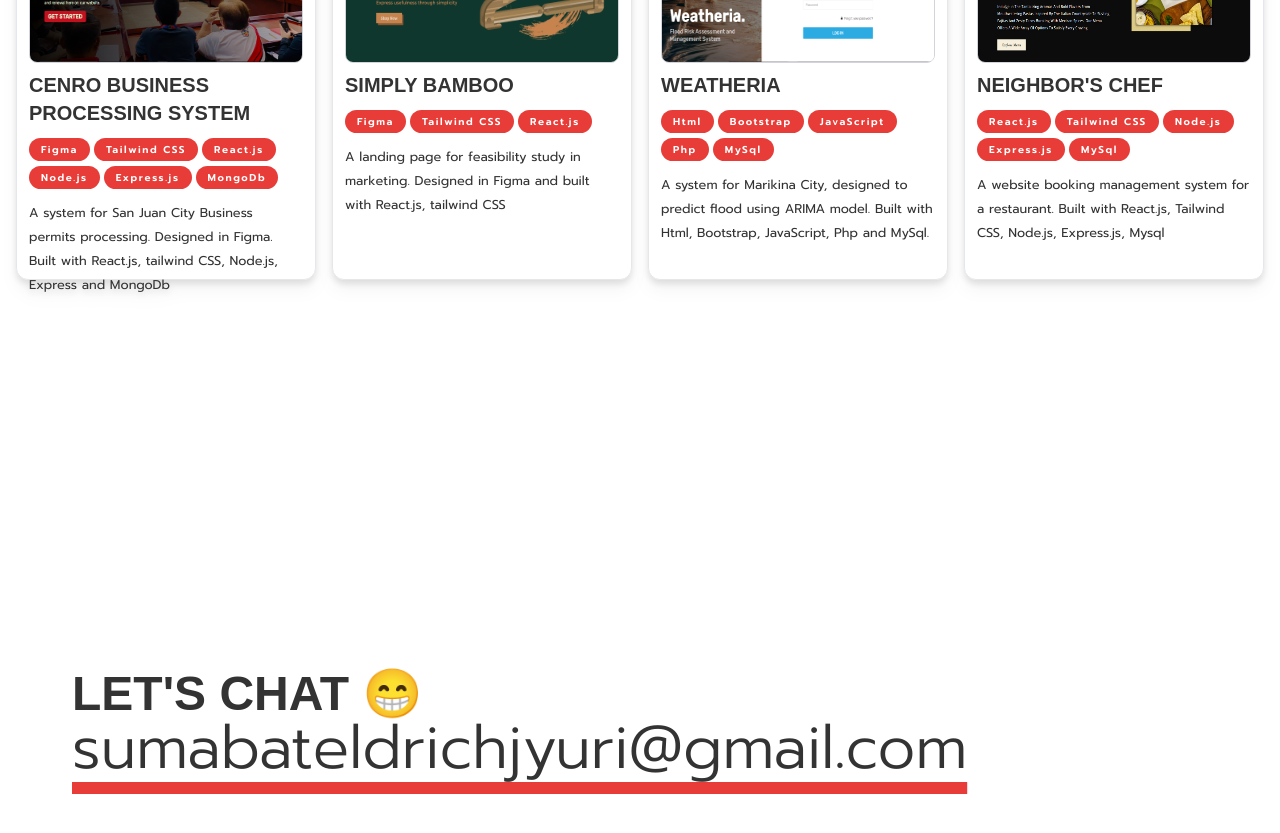
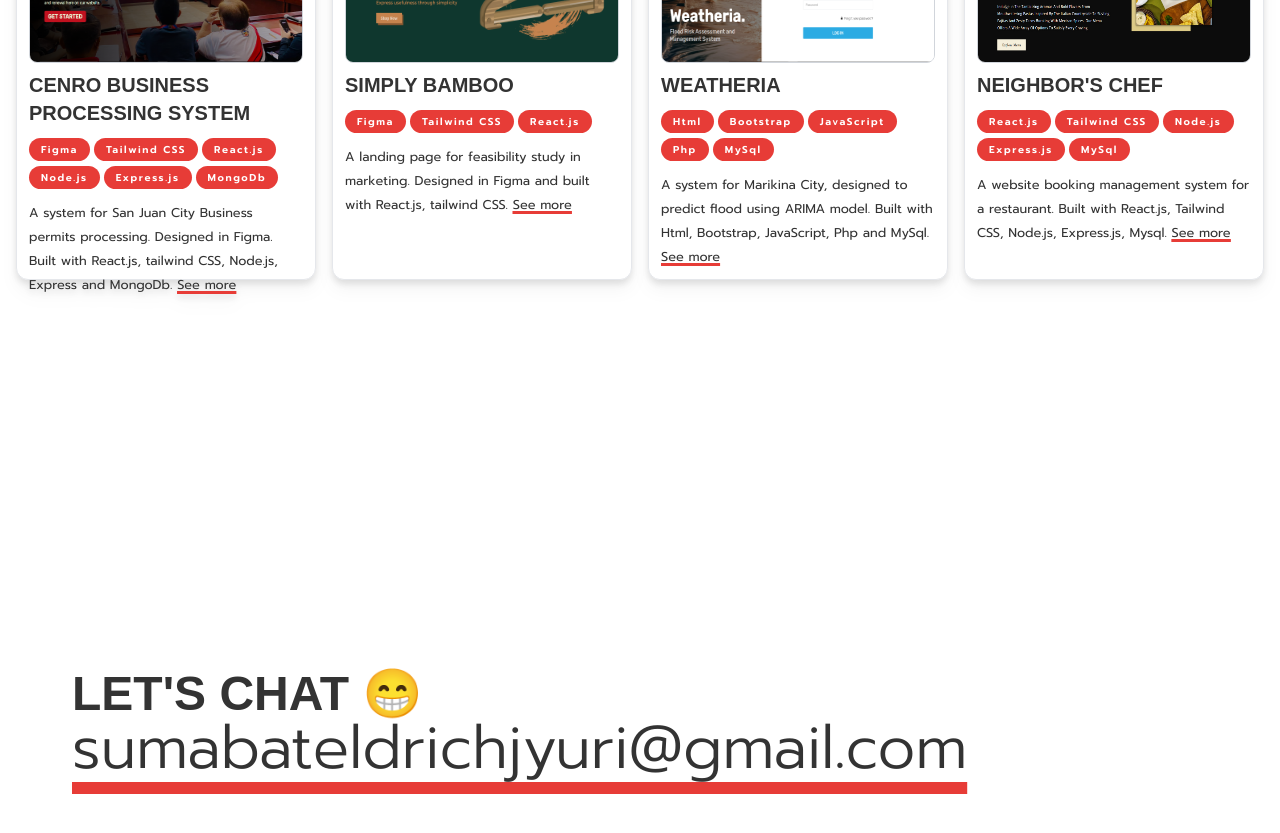
Before and after one commit to Eldrich-Yurii/my-portfolio, a React (Vite) app: page / in a window 1280 px wide. Shown: the part 2880-3713 px from the top of the page. Built offline with nearby package versions, Linux system fonts and the light colour scheme; a web font is replaced by a local one.

Commit message:
added routes

```diff
--- a/src/App.jsx
+++ b/src/App.jsx
@@ -1,11 +1,12 @@
 import './App.css'
 import Landing from './pages/landingPage/LandingPage'
+import AppRoutes from './routes/AppRoutes'
 
 function App() {
 
   return (
     <>
-      <Landing />
+      <AppRoutes />
     </>
   )
 }
--- a/src/components/cards/ProjectCards.jsx
+++ b/src/components/cards/ProjectCards.jsx
@@ -4,6 +4,7 @@ import proj1 from "../../assets/cenro.png";
 import proj2 from "../../assets/Simply_bamboo.png";
 import proj3 from "../../assets/weatheria-fms.png";
 import proj4 from "../../assets/neighbors-chef.png";
+import { Link } from "react-router";
 
 export default function ProjectCards() {
   const projects = [
@@ -11,9 +12,9 @@ export default function ProjectCards() {
       id: 1,
       name: "cenro business processing system",
       description:
-        "A system for San Juan City Business permits processing. Designed in Figma. Built with React.js, tailwind CSS, Node.js, Express and MongoDb",
+        "A system for San Juan City Business permits processing. Designed in Figma. Built with React.js, tailwind CSS, Node.js, Express and MongoDb.",
       image: proj1,
-      link: "",
+      link: <Link to="/cenro">See more</Link>,
       alt: "cenro business processing system",
       badges: [
         "Figma",
@@ -28,9 +29,9 @@ export default function ProjectCards() {
       id: 2,
       name: "simply bamboo",
       description:
-        "A landing page for feasibility study in marketing. Designed in Figma and built with React.js, tailwind CSS",
+        "A landing page for feasibility study in marketing. Designed in Figma and built with React.js, tailwind CSS.",
       image: proj2,
-      link: "",
+      link: <Link to="/simply-bamboo">See more</Link>,
       alt: "simply bamboo",
       badges: ["Figma", "Tailwind CSS", "React.js"],
     },
@@ -40,7 +41,7 @@ export default function ProjectCards() {
       description:
         "A system for Marikina City, designed to predict flood using ARIMA model. Built with Html, Bootstrap, JavaScript, Php and MySql.",
       image: proj3,
-      link: "",
+      link: <Link to="/weatheria">See more</Link>,
       alt: "weatheria",
       badges: ["Html", "Bootstrap", "JavaScript", "Php", "MySql"],
     },
@@ -48,9 +49,9 @@ export default function ProjectCards() {
       id: 4,
       name: "neighbor's chef",
       description:
-        "A website booking management system for a restaurant. Built with React.js, Tailwind CSS, Node.js, Express.js, Mysql",
+        "A website booking management system for a restaurant. Built with React.js, Tailwind CSS, Node.js, Express.js, Mysql.",
       image: proj4,
-      link: "",
+      link: <Link to="/neighbors-chef">See more</Link>,
       alt: "neighbor's chef",
       badges: ["React.js", "Tailwind CSS", "Node.js", "Express.js", "MySql"],
     },
@@ -65,6 +66,7 @@ export default function ProjectCards() {
             imageSrc={project.image}
             title={project.name}
             description={project.description}
+            projectLink={project.link}
             badge={project.badges?.map((badge, index) => {
               return (
                 <div key={index} className="inline-block pr-1 pb-1">
@@ -75,7 +77,7 @@ export default function ProjectCards() {
               );
             })}
             altText={project.alt}
-            captionText="See more"
+            captionText="Click - See more"
             containerHeight="24rem"
             containerWidth="300px"
             rotateAmplitude={10}
--- a/src/components/cards/TiltCard.jsx
+++ b/src/components/cards/TiltCard.jsx
@@ -11,6 +11,7 @@ export default function TiltedCard({
   imageSrc,
   title,
   description,
+  projectLink,
   badge,
   altText = "Tilted card image",
   captionText = "",
@@ -123,7 +124,7 @@ export default function TiltedCard({
         <div>
           <div className="h-24">
             <small className="font-prompt-regular leading-[150%] py-2">
-              {description}
+              {description}{" "}<span className="underline decoration-[20%] decoration-[#e73c37] hover:text-red-800">{projectLink}</span>
             </small>
           </div>
         </div>
--- /dev/null
+++ b/src/pages/projects/cenro/Cenro.jsx
@@ -0,0 +1,9 @@
+import React from 'react'
+
+export default function Cenro() {
+  return (
+    <div>
+      Cenro project page
+    </div>
+  )
+}
--- /dev/null
+++ b/src/pages/projects/neighborsChef/neighborsChef.jsx
@@ -0,0 +1,9 @@
+import React from 'react'
+
+export default function NeighborsChef() {
+  return (
+    <div>
+      NeighborsChef project page
+    </div>
+  )
+}
--- /dev/null
+++ b/src/pages/projects/simplyBamboo/SimplyBamboo.jsx
@@ -0,0 +1,9 @@
+import React from 'react'
+
+export default function SimplyBamboo() {
+  return (
+    <div>
+      SimplyBamboo project page
+    </div>
+  )
+}
--- /dev/null
+++ b/src/pages/projects/weatheria/Weatheria.jsx
@@ -0,0 +1,9 @@
+import React from 'react'
+
+export default function Weatheria() {
+  return (
+    <div>
+      Weatheria project page
+    </div>
+  )
+}
--- /dev/null
+++ b/src/routes/AppRoutes.jsx
@@ -0,0 +1,21 @@
+import { Routes, Route } from "react-router";
+import React from "react";
+import LandingPage from "../pages/landingPage/LandingPage";
+import Cenro from "../pages/projects/cenro/Cenro";
+import SimplyBamboo from "../pages/projects/simplyBamboo/SimplyBamboo"
+import Weatheria from "../pages/projects/weatheria/Weatheria"
+import NeighborsChef from "../pages/projects/neighborsChef/neighborsChef"
+
+export default function AppRoutes() {
+  return (
+    <>
+      <Routes>
+        <Route path="/" element={<LandingPage />} />
+        <Route path="/cenro" element={<Cenro />} />
+        <Route path="/simply-bamboo" element={<SimplyBamboo />} />
+        <Route path="/weatheria" element={<Weatheria />} />
+        <Route path="/neighbors-chef" element={<NeighborsChef />} />
+      </Routes>
+    </>
+  );
+}
```
Also changed, not shown: src/main.jsx (+8 -8 lines).
